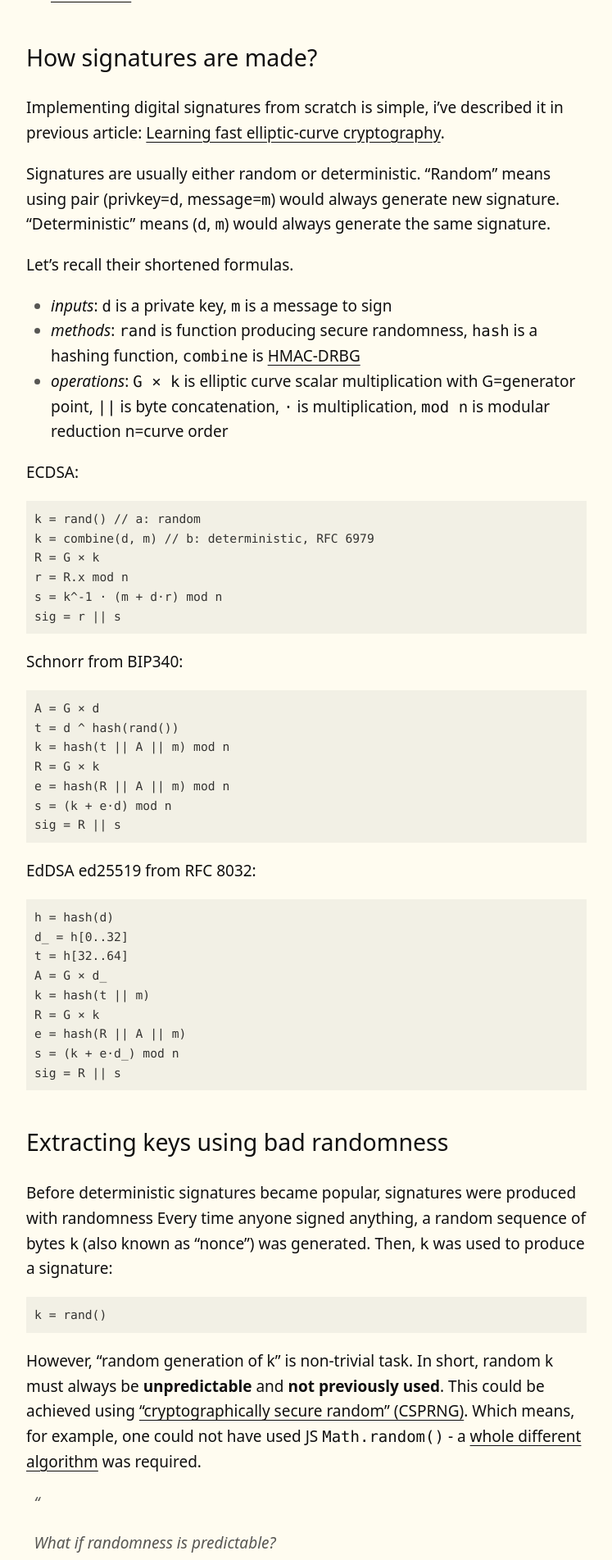
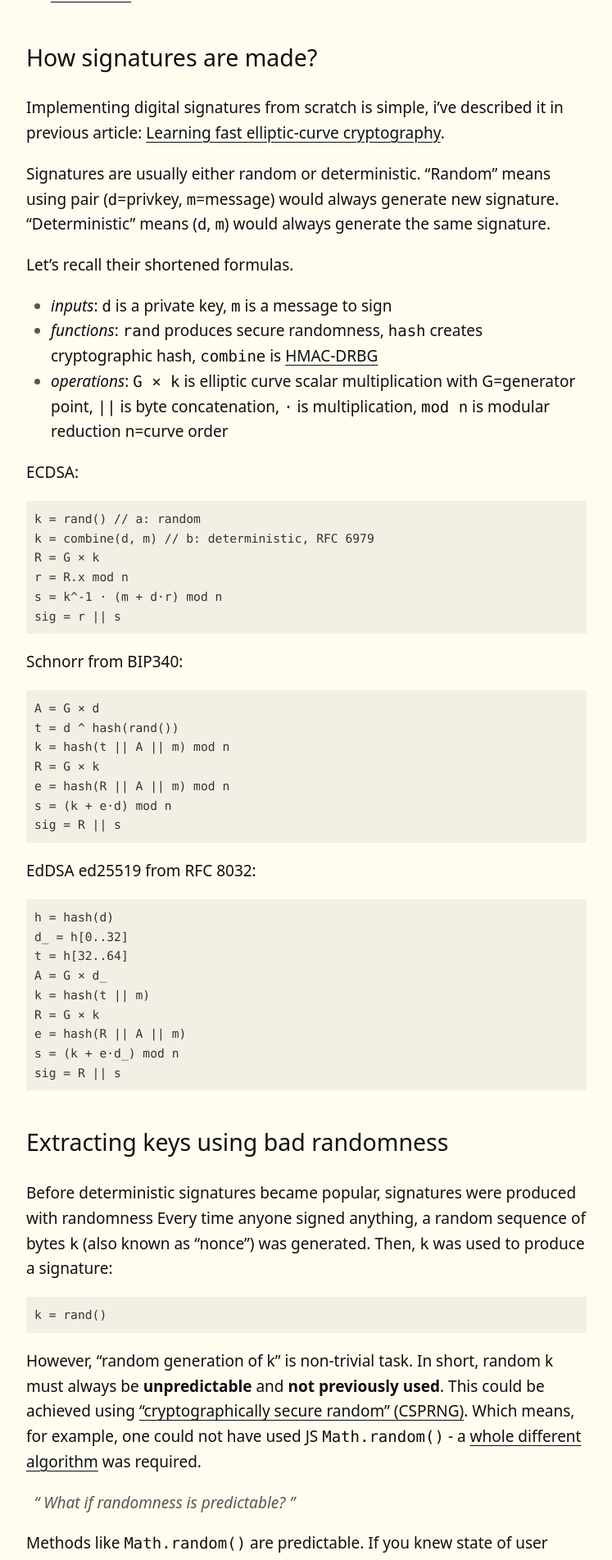
Before and after one commit to paulmillr/paulmillr.github.io, a Jekyll site: the page built from _posts/2025-02-15-deterministic-signatures.md, in a window 1280 px wide. Shown: the part 617-2520 px from the top of the page at 82% size, without its empty margins (266-1013 px from the left). Built offline with Jekyll 4.4.1, drawn with Linux system fonts in a browser that asks for light colours.

Commit message:
blockquote

```diff
--- a/_posts/2025-02-15-deterministic-signatures.md
+++ b/_posts/2025-02-15-deterministic-signatures.md
@@ -24,13 +24,13 @@ Implementing digital signatures from scratch is simple,
 i've described it in previous article: [Learning fast elliptic-curve cryptography](https://paulmillr.com/posts/noble-secp256k1-fast-ecc/).
 
 Signatures are usually either random or deterministic.
-"Random" means using pair (privkey=`d`, message=`m`) would always generate new signature.
+"Random" means using pair (`d`=privkey, `m`=message) would always generate new signature.
 "Deterministic" means (`d`, `m`) would always generate the same signature.
 
 Let's recall their shortened formulas.
 
 - _inputs_: `d` is a private key, `m` is a message to sign
-- _methods_: `rand` is function producing secure randomness, `hash` is a hashing function,
+- _functions_: `rand` produces secure randomness, `hash` creates cryptographic hash,
   `combine` is [HMAC-DRBG](https://en.wikipedia.org/wiki/NIST_SP_800-90A)
 - _operations_: `G × k` is elliptic curve scalar multiplication with G=generator point, `||` is byte concatenation, `⋅` is multiplication, `mod n` is modular reduction n=curve order
 
--- a/assets/stylesheets/style.css
+++ b/assets/stylesheets/style.css
@@ -219,6 +219,9 @@ blockquote::before {
 blockquote::after {
   content: close-quote;
 }
+blockquote > p {
+  display: inline;
+}
 /* blockquote {
   background-color: #fef5f6;
   border-left: 1rem solid #f4364c;
```
